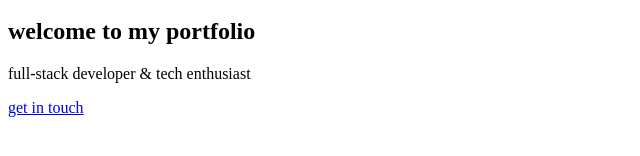
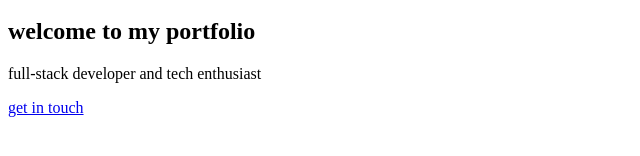
Before and after one commit to NabeelAmir28/Portfolio-Web, a website: page src/index.html in a window 1280 px wide. Shown: the part 154-310 px from the top of the page, 0-640 px from the left. Drawn offline with Linux system fonts and the light colour scheme.

Commit message:
Update index.html

```diff
--- a/src/index.html
+++ b/src/index.html
@@ -23,7 +23,7 @@
     <section id="hero">
       <div class="container">
         <h2>welcome to my portfolio</h2>
-        <p>full-stack developer & tech enthusiast</p>
+        <p>full-stack developer and tech enthusiast</p>
         <a href="#contact" class="cta-button">get in touch</a>
       </div>
     </section>
```
